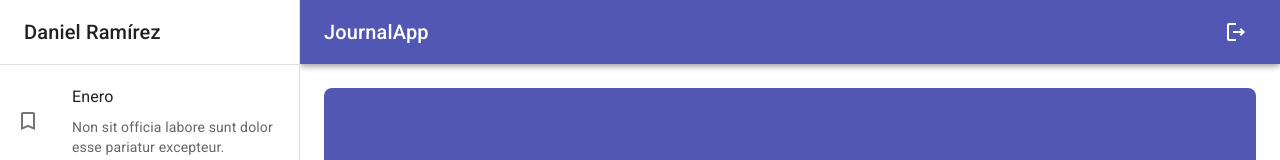
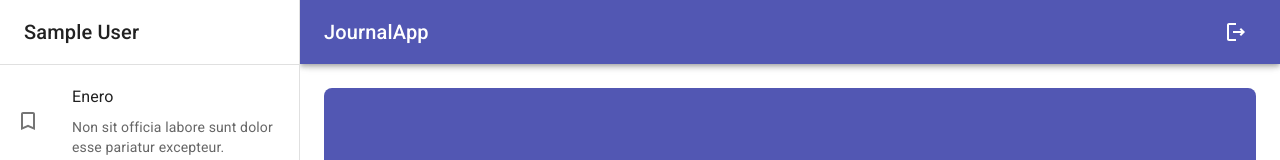
Before and after one commit to DanielRamirez421/journal-app, a React (Vite) app: page / in a window 1280 px wide. Shown: the top 160 px of the page. Built offline with nearby package versions, Linux system fonts and the light colour scheme; no server answers; sample sign-in values are in the browser's storage.

Commit message:
Colocado nombre en sidebar

```diff
--- a/src/journal/components/SideBar.jsx
+++ b/src/journal/components/SideBar.jsx
@@ -13,8 +13,13 @@ import {
   ListItemText,
 } from "@mui/material";
 import { TurnedInNot } from "@mui/icons-material";
+import { useSelector } from "react-redux";
+import { authSliceName } from "../../auth/store/authSlice";
 
 export const SideBar = ({ drawerWidth }) => {
+
+const { displayName } = useSelector(state => state[authSliceName]);
+
   return (
     <Box
       component="nav"
@@ -34,7 +39,7 @@ export const SideBar = ({ drawerWidth }) => {
       >
         <Toolbar>
           <Typography variant="h6" noWrap component="div">
-            Daniel Ramírez
+            {displayName}
           </Typography>
         </Toolbar>
 
```
